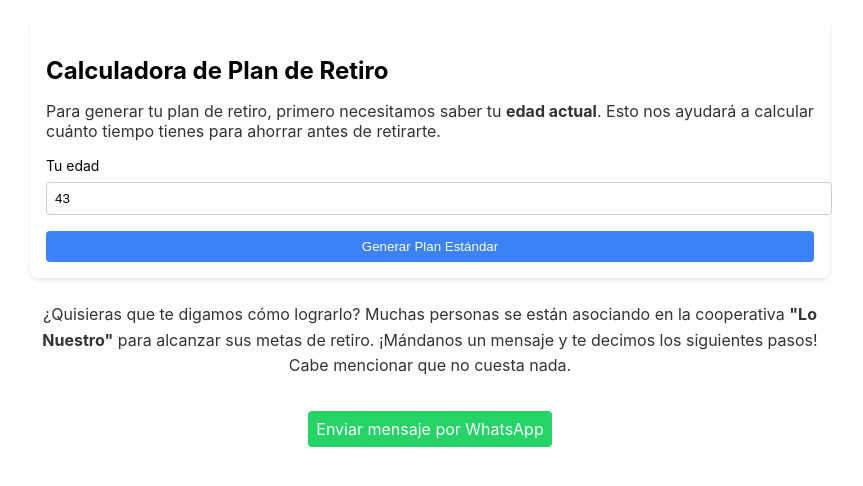
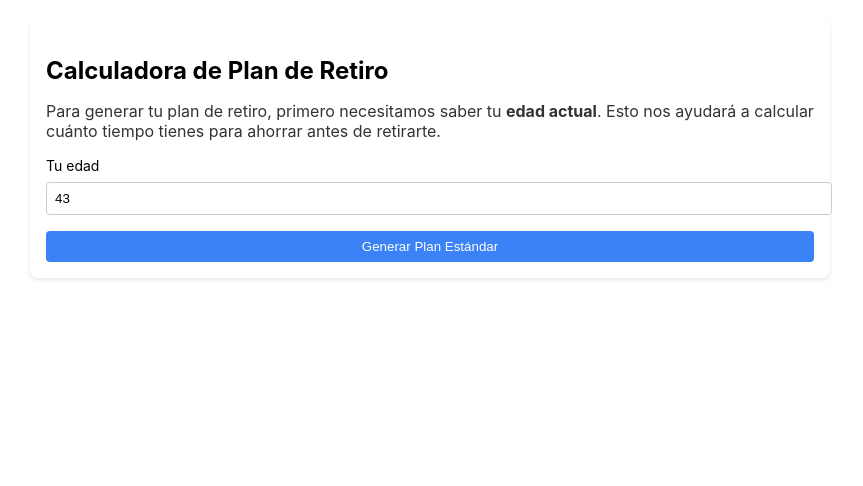
Before and after one commit to Natenun/retirement-calculator, a React (Create React App) app: page / in a window 1280 px wide. Shown: the top 486 px of the page, without its empty margins (210-1073 px from the left). Built offline with nearby package versions, Linux system fonts and the light colour scheme.

Commit message:
whatsapp6

```diff
--- a/package.json
+++ b/package.json
@@ -15,7 +15,7 @@
     "postcss": "^8.5.3",
     "react": "^19.0.0",
     "react-dom": "^19.0.0",
-    "react-scripts": "^3.0.1",
+    "react-scripts": "^5.0.1",
     "recharts": "^2.15.1",
     "tailwindcss": "^4.0.14",
     "web-vitals": "^2.1.4"
--- a/src/RetirementPlanCalculator.js
+++ b/src/RetirementPlanCalculator.js
@@ -270,6 +270,7 @@ const RetirementPlanCalculator = () => {
         </div>
       )}
 
+      {plans.length > 0 && (
         <div style={{ marginTop: "24px", textAlign: "center" }}>
           <p style={{ fontSize: "16px", color: "#333", lineHeight: "1.6", marginBottom: "16px" }}>
             ¿Quisieras que te digamos cómo lograrlo? Muchas personas se están asociando en la cooperativa{" "}
@@ -290,6 +291,7 @@ const RetirementPlanCalculator = () => {
             Enviar mensaje por WhatsApp
           </a>
         </div>
+      )}
     </div>
   );
 };
```
Also changed, not shown: 1 other file (tests, documents, lock files or other folders). Lines whose indentation alone changed are shown as unchanged.
